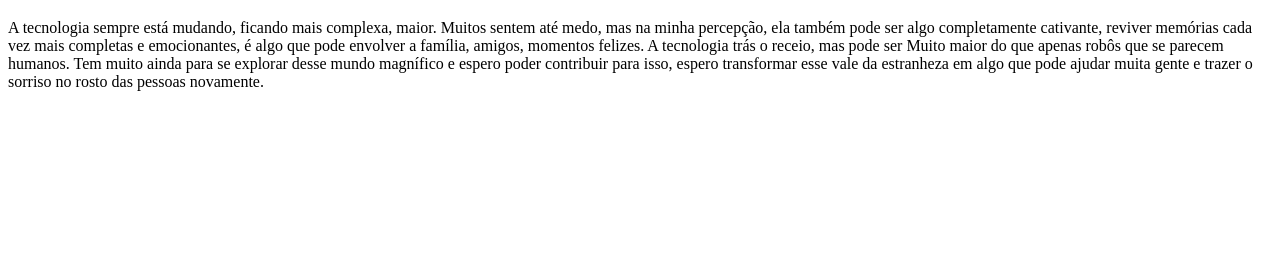
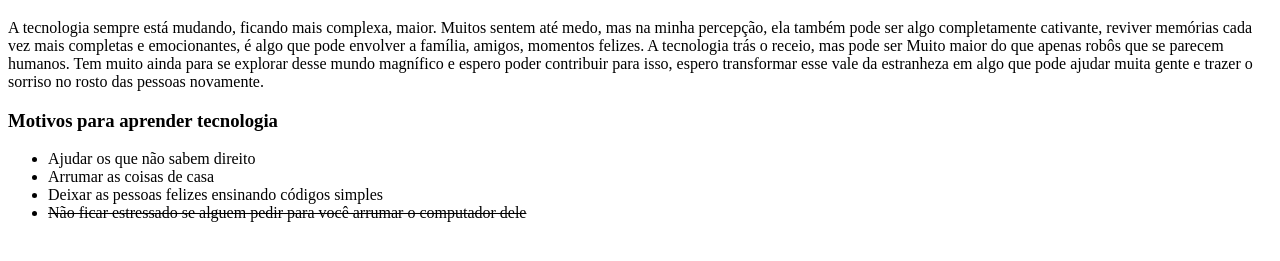
Before and after one commit to lecristina/atividade-commit-Fiap, a plain HTML site: page index.html in a window 1280 px wide. Shown: the part 61-322 px from the top of the page. Drawn offline with Linux system fonts and the light colour scheme.

Commit message:
adicionei h3 para dar seguimento a lista

```diff
--- a/index.html
+++ b/index.html
@@ -21,5 +21,14 @@
     </p>
 
 
+    <h3>Motivos para aprender tecnologia</h3>
+
+    <ul>
+        <li>Ajudar os que não sabem direito</li>
+        <li>Arrumar as coisas de casa</li>
+        <li>Deixar as pessoas felizes ensinando códigos simples</li>
+        <li><strike>Não ficar estressado se alguem pedir para você arrumar o computador dele </strike>
+        </li>
+    </ul>
 </body>
 </html>
```
